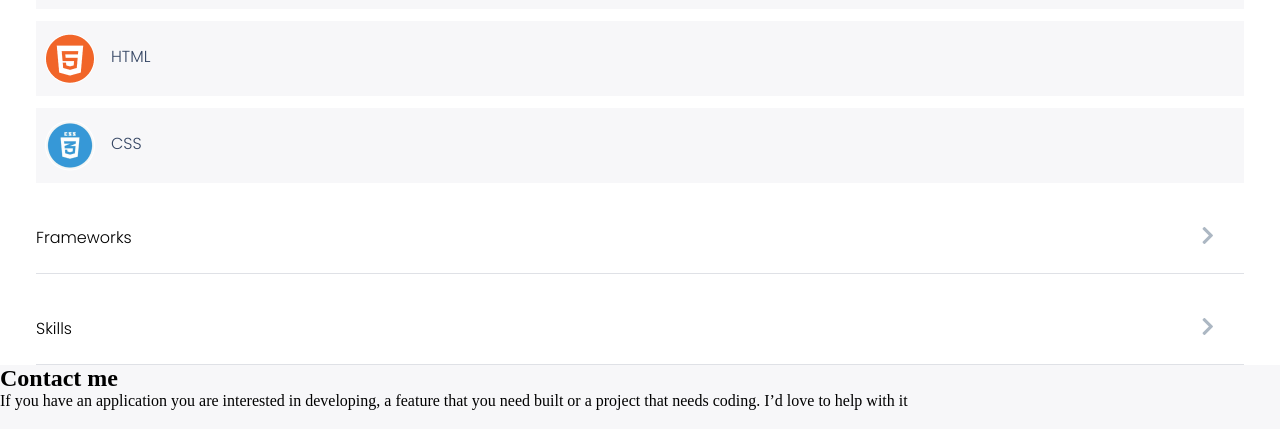
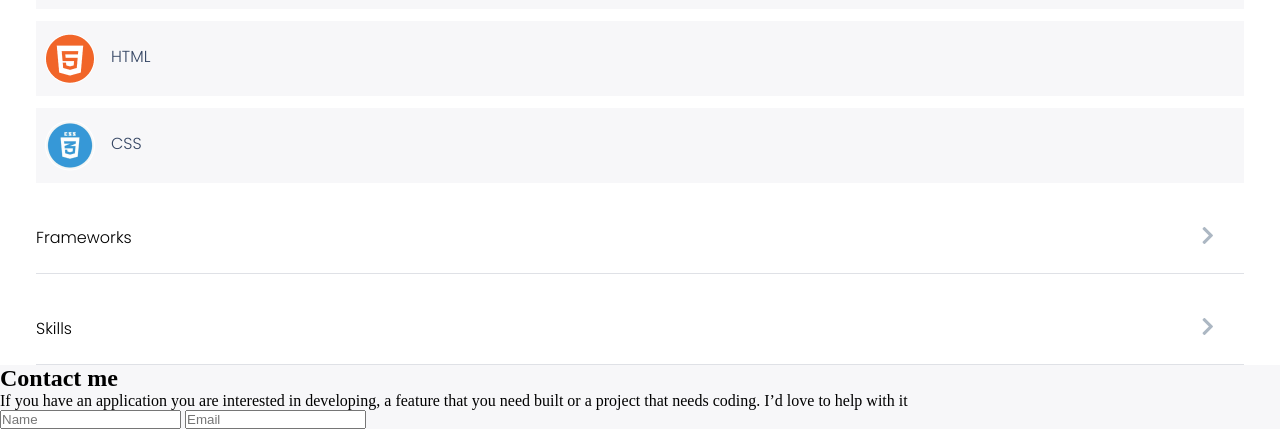
Before and after one commit to sheylaPozo/Porfolio, a plain HTML site: page index.html in a window 1280 px wide. Shown: the part 3445-3874 px from the top of the page. Drawn offline with Linux system fonts and the light colour scheme.

Commit message:
Add name and email input to form

```diff
--- a/index.html
+++ b/index.html
@@ -182,3 +182,20 @@
         that you need built or a project that needs coding. I’d love to help
         with it
       </p>
+
+      <form action="https://formspree.io/f/mgerkggg" method="POST">
+        <input
+          type="text"
+          name="user-name"
+          id="user-name"
+          required
+          placeholder="Name"
+          maxlength="30"
+        />
+        <input
+          type="email"
+          name="user-email"
+          id="user-email"
+          required
+          placeholder="Email"
+        />
```
